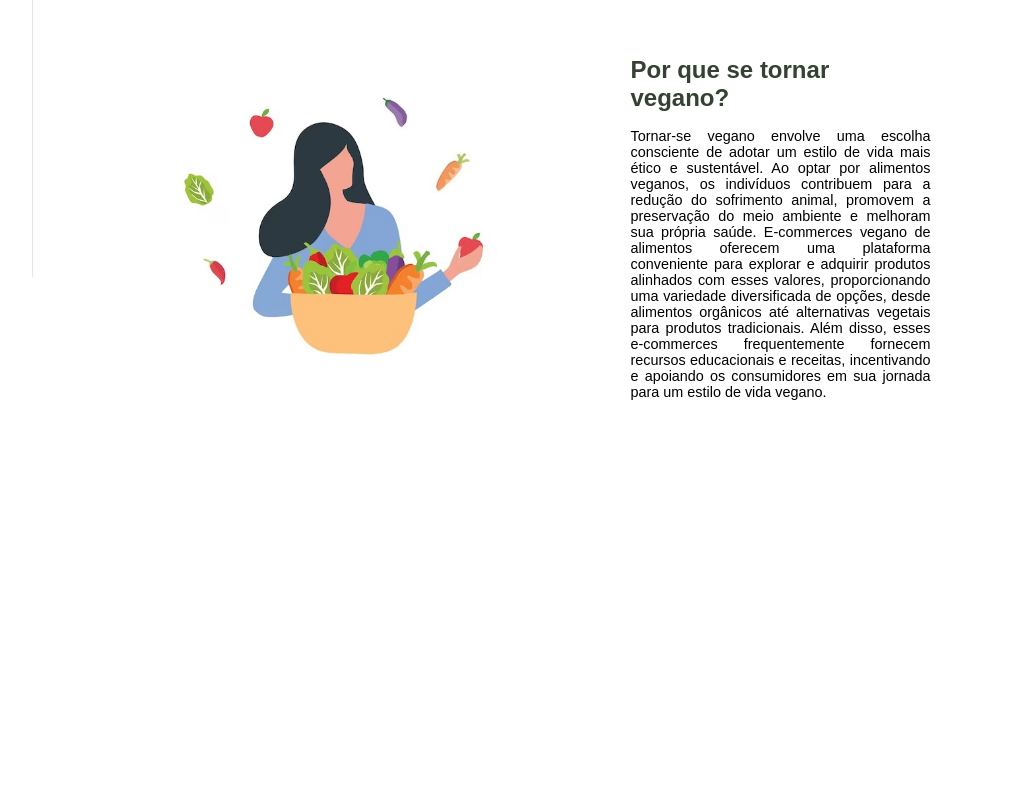
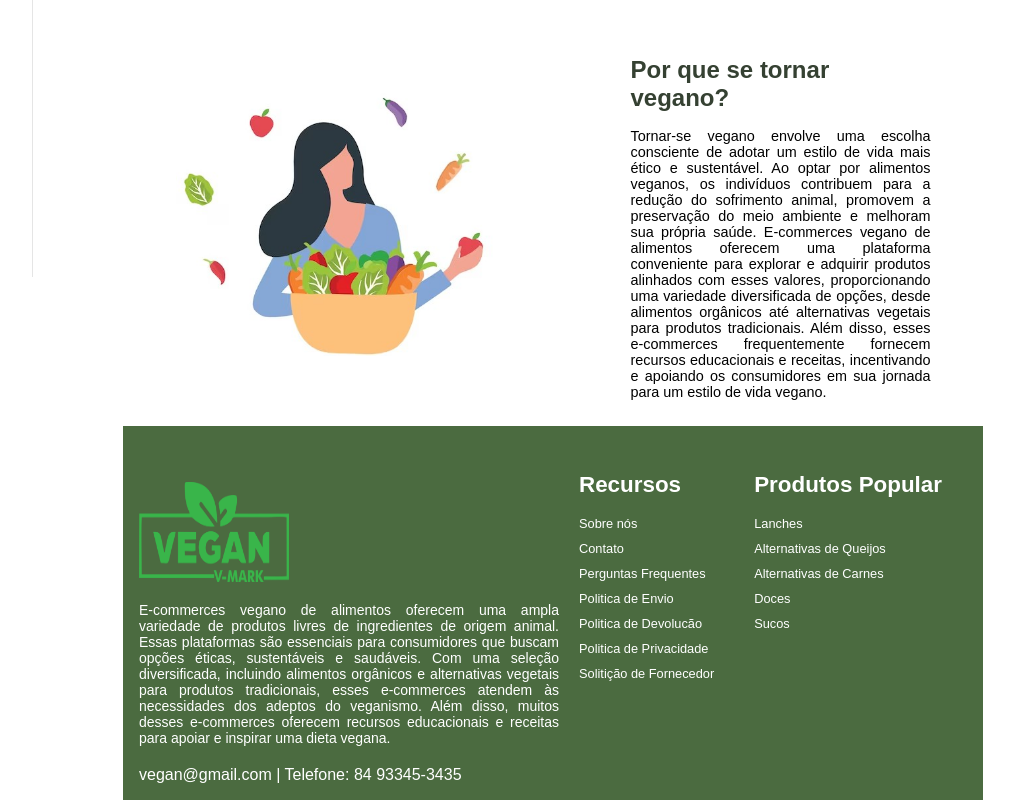
Before and after one commit to pedrodamiaoluz/project-vegan, a React (Vite) app in the folder vegan/: page / in a window 1280 px wide. Shown: the part 523-1323 px from the top of the page, without its empty margins (207-1221 px from the left). Before the commit the page ends 939 px from the top, so only its background shows below. Built offline with nearby package versions, Linux system fonts and the light colour scheme.

Commit message:
terminei o footer

```diff
--- a/vegan/src/App.jsx
+++ b/vegan/src/App.jsx
@@ -4,6 +4,7 @@ import viteLogo from '/vite.svg'
 import './App.css'
 import Sidebar from './components/Sidebar/sidebar'
 import { Outlet } from 'react-router-dom'
+import Footer from './components/Footer/footer'
 
 function App() {
   const [count, setCount] = useState(0)
@@ -12,6 +13,7 @@ function App() {
     <>
      <Sidebar />
      <Outlet />
+     <Footer />
     </>
   )
 }
--- /dev/null
+++ b/vegan/src/components/Footer/footer.jsx
@@ -0,0 +1,43 @@
+import "../../App.css";
+import * as S from "./style"
+import imagemfooter from "../../assets/logo.png"
+function Footer() {
+    return (
+        <S.StyledFooter>
+            <div className="container">
+                <div class="footer__container">
+                    <div class="footer__logo">
+                        <img src={imagemfooter} alt="" />
+                        <p>E-commerces vegano de alimentos oferecem uma ampla variedade de produtos livres de ingredientes de origem animal. Essas plataformas são essenciais para consumidores que buscam opções éticas, sustentáveis e saudáveis. Com uma seleção diversificada, incluindo alimentos orgânicos e alternativas vegetais para produtos tradicionais, esses e-commerces atendem às necessidades dos adeptos do veganismo. Além disso, muitos desses e-commerces oferecem recursos educacionais e receitas para apoiar e inspirar uma dieta vegana.
+                        </p>
+                        <span>vegan@gmail.com | Telefone: 84 93345-3435</span>
+                    </div>
+                    <div class="footer__recursos">
+                        <div class="recursos-titulo">
+                            <h1>Recursos</h1>
+                        </div>
+                        <a href="">Sobre nós</a>
+                        <a href="">Contato</a>
+                        <a href="">Perguntas Frequentes</a>
+                        <a href="">Politica de Envio</a>
+                        <a href="">Politica de Devolucão</a>
+                        <a href="">Politica de Privacidade</a>
+                        <a href="">Solitição de Fornecedor</a>
+                    </div>
+                    <div class="footer__prod-popular">
+                        <div class="prod-titulo">
+                            <h1>Produtos Popular</h1>
+                        </div>
+                        <a href="">Lanches</a>
+                        <a href="">Alternativas de Queijos</a>
+                        <a href="">Alternativas de Carnes</a>
+                        <a href="">Doces</a>
+                        <a href="">Sucos</a>
+                    </div>
+                </div>
+            </div>
+        </S.StyledFooter>
+    )
+}
+
+export default Footer
--- /dev/null
+++ b/vegan/src/components/Footer/style.js
@@ -0,0 +1,57 @@
+import styled from 'styled-components';
+
+export const StyledFooter = styled.div`
+.footer__container{
+    background-color:#4B6B40;
+    margin-top: 70px;
+    padding: 1rem;
+    display: flex;
+}
+
+.footer__logo{
+    margin-top: 40px;
+    display: flex;
+    flex-direction: column;
+    gap: 20px;
+    color: #fff;
+
+    p{
+        background-color: transparent;
+        width: 420px;
+        text-align: justify;
+        font-size: 14px;
+    }
+
+    span{
+        font-size: 1rem;
+    }
+}
+
+.footer__logo img{
+    width: 150px;
+    height: 100px;
+}
+
+.recursos-titulo, .prod-titulo{
+    margin: 30px 0 13px 0;
+    font-size: 0.7rem;
+}
+
+.footer__recursos, .footer__prod-popular{
+    display: flex;
+    flex-direction: column;
+    color: #fff;
+    padding: 0 20px;
+}
+
+.footer__recursos a, .footer__prod-popular a{
+    text-decoration: none;
+    color: #fff;
+    padding: 5px 0;
+    font-size: 0.8rem;
+}
+
+.footer__recursos a:hover, .footer__prod-popular a:hover{
+    color: #4EEA18;
+}
+`
```
